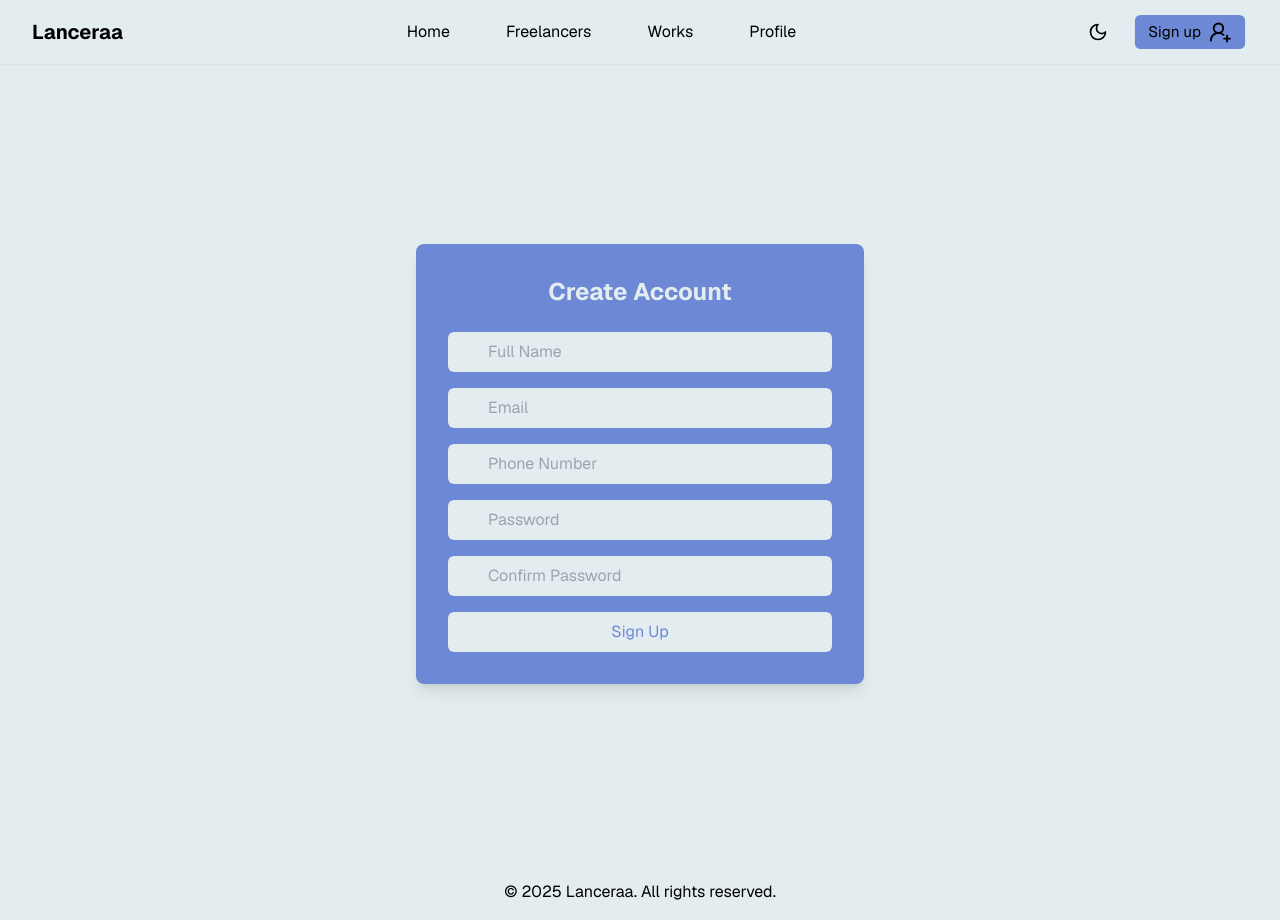
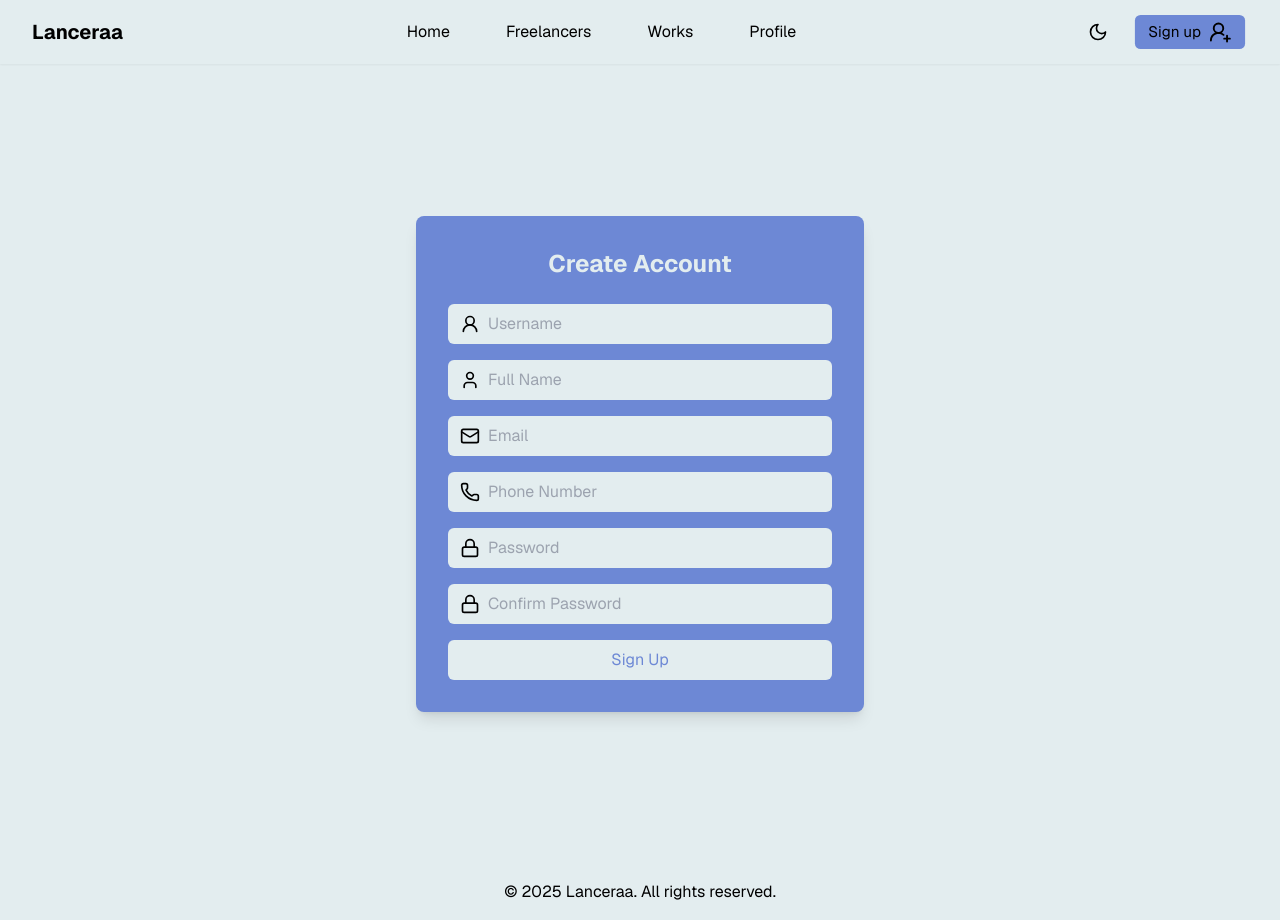
Before and after one commit to biplovgautam/lanceraa-frontend, a Next.js app: page /signup in a window 1280 px wide. Built offline with nearby package versions, Linux system fonts and the light colour scheme; no server answers.

Commit message:
signed up successfully to the backend

```diff
--- a/src/app/(auth)/signup/page.tsx
+++ b/src/app/(auth)/signup/page.tsx
@@ -1,11 +1,12 @@
 'use client'
 
 import { useState } from 'react'
-import { Mail, Lock, User, Phone } from 'lucide-react'
+import { Mail, Lock, User, Phone, UserRound } from 'lucide-react'
 import { config } from '@/config'
 
 export default function SignupPage() {
   const [formData, setFormData] = useState({
+    username: '',
     fullName: '',
     email: '',
     phone: '',
@@ -13,26 +14,78 @@ export default function SignupPage() {
     confirmPassword: ''
   })
 
+  const [alert, setAlert] = useState({
+    show: false,
+    type: '',
+    message: ''
+  })
+
   const handleSubmit = async (e: React.FormEvent) => {
     e.preventDefault()
+
+    // Reset alert
+    setAlert({ show: false, type: '', message: '' })
+
+    // Validate passwords match
+    if (formData.password !== formData.confirmPassword) {
+      setAlert({
+        show: true,
+        type: 'error',
+        message: 'Passwords do not match'
+      })
+      return
+    }
+
     try {
+      const { confirmPassword, ...signupData } = formData
+
+      console.log('Sending request to:', `${config.apiUrl}/api/auth/signup`)
+      console.log('Request data:', signupData)
+
       const response = await fetch(`${config.apiUrl}/api/auth/signup`, {
         method: 'POST',
         headers: {
           'Content-Type': 'application/json',
+          'Accept': 'application/json'
         },
-        body: JSON.stringify(formData),
+        body: JSON.stringify(signupData),
       })
 
+      console.log('Response status:', response.status)
+      const data = await response.json()
+      console.log('Response data:', data)
+
       if (response.ok) {
-        // Handle successful signup
-        console.log('Signup successful')
+        setAlert({
+          show: true,
+          type: 'success',
+          message: data.message
+        })
+        setFormData({
+          username: '',
+          fullName: '',
+          email: '',
+          phone: '',
+          password: '',
+          confirmPassword: ''
+        })
+        setTimeout(() => {
+          window.location.href = '/login'
+        }, 2000)
       } else {
-        // Handle errors
-        console.error('Signup failed')
+        setAlert({
+          show: true,
+          type: 'error',
+          message: data.error || data.detail || 'Registration failed. Please try again.'
+        })
       }
     } catch (error) {
-      console.error('Error:', error)
+      console.error('Signup error:', error)
+      setAlert({
+        show: true,
+        type: 'error',
+        message: 'Network error. Please check your connection and try again.'
+      })
     }
   }
 
@@ -40,9 +93,33 @@ export default function SignupPage() {
     <div className="min-h-screen flex items-center justify-center bg-[var(--background)]">
       <div className="bg-[var(--accent)] p-8 rounded-lg shadow-lg w-full max-w-md">
         <h2 className="text-2xl font-bold mb-6 text-center text-[var(--background)]">Create Account</h2>
+
+        {/* Alert Message */}
+        {alert.show && (
+          <div className={`mb-4 p-3 rounded-md text-center ${
+            alert.type === 'success'
+              ? 'bg-green-100 text-green-700 dark:bg-green-900 dark:text-green-100'
+              : 'bg-red-100 text-red-700 dark:bg-red-900 dark:text-red-100'
+          }`}>
+            {alert.message}
+          </div>
+        )}
+
         <form onSubmit={handleSubmit} className="space-y-4">
           <div className="relative">
-            <User className="absolute left-3 top-1/2 transform -translate-y-1/2 text-[var(--background)]" size={20} />
+            <UserRound className="absolute left-3 top-1/2 transform -translate-y-1/2 text-[var(--text)]" size={20} />
+            <input
+              type="text"
+              placeholder="Username"
+              className="w-full pl-10 pr-4 py-2 rounded-md bg-[var(--background)] text-[var(--text)]"
+              value={formData.username}
+              onChange={(e) => setFormData({...formData, username: e.target.value})}
+              required
+            />
+          </div>
+
+          <div className="relative">
+            <User className="absolute left-3 top-1/2 transform -translate-y-1/2 text-[var(--text)]" size={20} />
             <input
               type="text"
               placeholder="Full Name"
@@ -54,7 +131,7 @@ export default function SignupPage() {
           </div>
 
           <div className="relative">
-            <Mail className="absolute left-3 top-1/2 transform -translate-y-1/2 text-[var(--background)]" size={20} />
+            <Mail className="absolute left-3 top-1/2 transform -translate-y-1/2 text-[var(--text)]" size={20} />
             <input
               type="email"
               placeholder="Email"
@@ -66,7 +143,7 @@ export default function SignupPage() {
           </div>
 
           <div className="relative">
-            <Phone className="absolute left-3 top-1/2 transform -translate-y-1/2 text-[var(--background)]" size={20} />
+            <Phone className="absolute left-3 top-1/2 transform -translate-y-1/2 text-[var(--text)]" size={20} />
             <input
               type="tel"
               placeholder="Phone Number"
@@ -78,7 +155,7 @@ export default function SignupPage() {
           </div>
 
           <div className="relative">
-            <Lock className="absolute left-3 top-1/2 transform -translate-y-1/2 text-[var(--background)]" size={20} />
+            <Lock className="absolute left-3 top-1/2 transform -translate-y-1/2 text-[var(--text)]" size={20} />
             <input
               type="password"
               placeholder="Password"
@@ -90,7 +167,7 @@ export default function SignupPage() {
           </div>
 
           <div className="relative">
-            <Lock className="absolute left-3 top-1/2 transform -translate-y-1/2 text-[var(--background)]" size={20} />
+            <Lock className="absolute left-3 top-1/2 transform -translate-y-1/2 text-[var(--text)]" size={20} />
             <input
               type="password"
               placeholder="Confirm Password"
--- a/src/config/index.ts
+++ b/src/config/index.ts
@@ -1,3 +1,3 @@
 export const config = {
-  apiUrl: process.env.PUBLIC_API_URL,
+  apiUrl: process.env.NEXT_PUBLIC_API_URL || 'http://127.0.0.1:8000' // Fallback URL
 }
```
